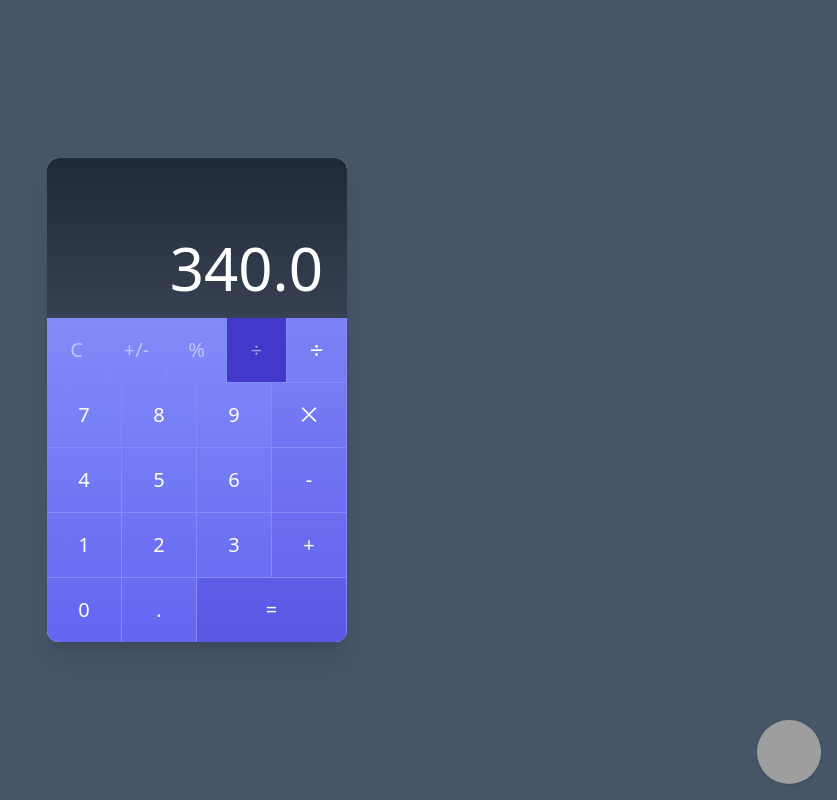
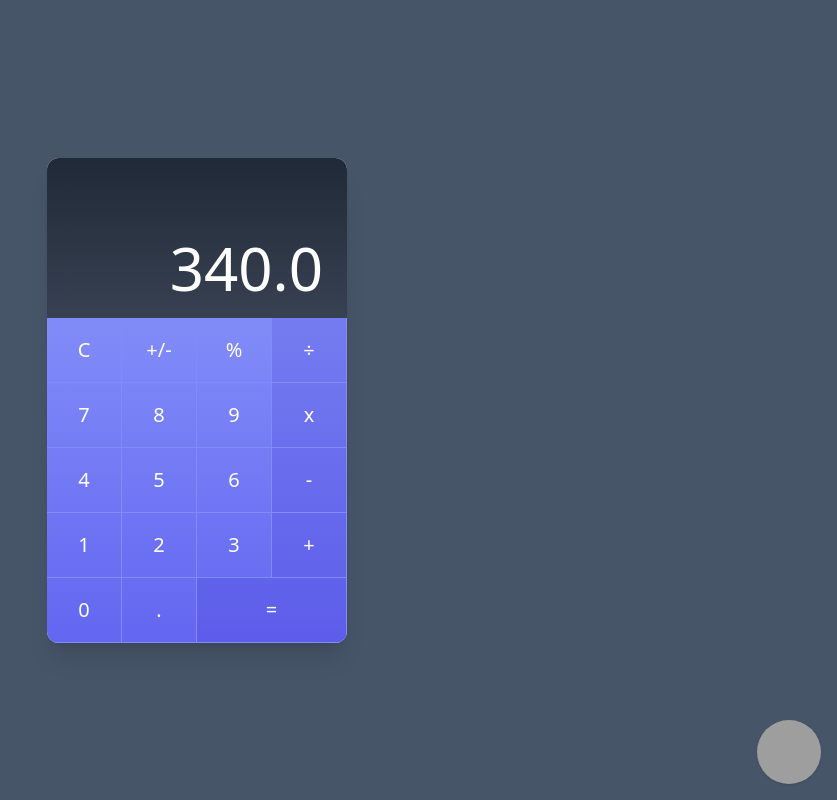
Before and after one commit to juanmata06/my-calculator, an Angular app: page /calculator in a window 1280 px wide. Shown: the whole page, without its empty margins (443-1280 px from the left). Built offline with nearby package versions, Linux system fonts and the light colour scheme; grey boxes are pictures that could not be loaded.

Commit message:
buttons styles using InputSignal & HostBindings

```diff
--- a/src/app/calculator/components/button/button.component.html
+++ b/src/app/calculator/components/button/button.component.html
@@ -1,5 +1,7 @@
 <!-- <div class="w-1/4 border-r border-b border-indigo-400"> -->
-  <button class="w-full h-16 outline-none focus:outline-none hover:bg-indigo-700 hover:bg-opacity-20 text-white text-opacity-50 text-xl font-light">
+  <button
+    [class.is-command-button]="isCommandButton()"
+  >
     <ng-content/>
   </button>
 <!-- </div> -->
--- /dev/null
+++ b/src/app/calculator/components/button/button.component.scss
@@ -0,0 +1,7 @@
+button {
+  @apply w-full h-16 outline-none focus:outline-none hover:bg-indigo-700 hover:bg-opacity-20 text-white text-xl font-light;
+
+  &.is-command-button {
+    @apply bg-indigo-700 bg-opacity-20;
+  }
+}
--- a/src/app/calculator/components/button/button.component.ts
+++ b/src/app/calculator/components/button/button.component.ts
@@ -1,5 +1,5 @@
 import { CommonModule } from '@angular/common';
-import { ChangeDetectionStrategy, Component, HostBinding, OnInit, input } from '@angular/core';
+import { ChangeDetectionStrategy, Component, HostBinding, OnInit, ViewEncapsulation, input } from '@angular/core';
 
 @Component({
   selector: 'app-button',
@@ -8,18 +8,29 @@ import { ChangeDetectionStrategy, Component, HostBinding, OnInit, input } from '
     CommonModule,
   ],
   templateUrl: './button.component.html',
+  styleUrl: './button.component.scss',
   changeDetection: ChangeDetectionStrategy.OnPush,
   host: {
     class: 'w-1/4 border-r border-b border-indigo-400'
   }
 })
-export class ButtonComponent{
+export class ButtonComponent {
 
+  //* Input signals:
   public isCommandButton = input(false, {
     transform: (value: boolean | string) => typeof value == 'string' ? value == '' : value
   });
 
-  @HostBinding('class.bg-indigo-700') get CommandStyle() {
-    return this.isCommandButton();
+  public isDoubleSize = input(false, {
+    transform: (value: boolean | string) => typeof value == 'string' ? value == '' : value
+  });
+
+  //* Host bindings:
+  // @HostBinding('class.is-command-button') get CommandStyle() {
+  //   return this.isCommandButton();
+  // }
+
+  @HostBinding('class.w-2/4') get CommandStyle() {
+    return this.isDoubleSize();
   }
 }
--- a/src/app/calculator/components/calculator/calculator.component.html
+++ b/src/app/calculator/components/calculator/calculator.component.html
@@ -10,61 +10,28 @@
       <app-button>+/-</app-button>
       <app-button>%</app-button>
       <app-button isCommandButton>÷</app-button>
-      <div class="w-1/4 border-r border-b border-indigo-400">
-          <button class="w-full h-16 outline-none focus:outline-none bg-indigo-700 bg-opacity-10 hover:bg-opacity-20 text-white text-2xl font-light">÷</button>
-      </div>
   </div>
   <div class="flex w-full">
-      <div class="w-1/4 border-r border-b border-indigo-400">
-          <button class="w-full h-16 outline-none focus:outline-none hover:bg-indigo-700 hover:bg-opacity-20 text-white text-xl font-light">7</button>
-      </div>
-      <div class="w-1/4 border-r border-b border-indigo-400">
-          <button class="w-full h-16 outline-none focus:outline-none hover:bg-indigo-700 hover:bg-opacity-20 text-white text-xl font-light">8</button>
-      </div>
-      <div class="w-1/4 border-r border-b border-indigo-400">
-          <button class="w-full h-16 outline-none focus:outline-none hover:bg-indigo-700 hover:bg-opacity-20 text-white text-xl font-light">9</button>
-      </div>
-      <div class="w-1/4 border-r border-b border-indigo-400">
-          <button class="w-full h-16 outline-none focus:outline-none bg-indigo-700 bg-opacity-10 hover:bg-opacity-20 text-white text-xl font-light">⨉</button>
-      </div>
+    <app-button>7</app-button>
+    <app-button>8</app-button>
+    <app-button>9</app-button>
+    <app-button isCommandButton>x</app-button>
   </div>
   <div class="flex w-full">
-      <div class="w-1/4 border-r border-b border-indigo-400">
-          <button class="w-full h-16 outline-none focus:outline-none hover:bg-indigo-700 hover:bg-opacity-20 text-white text-xl font-light">4</button>
-      </div>
-      <div class="w-1/4 border-r border-b border-indigo-400">
-          <button class="w-full h-16 outline-none focus:outline-none hover:bg-indigo-700 hover:bg-opacity-20 text-white text-xl font-light">5</button>
-      </div>
-      <div class="w-1/4 border-r border-b border-indigo-400">
-          <button class="w-full h-16 outline-none focus:outline-none hover:bg-indigo-700 hover:bg-opacity-20 text-white text-xl font-light">6</button>
-      </div>
-      <div class="w-1/4 border-r border-b border-indigo-400">
-          <button class="w-full h-16 outline-none focus:outline-none bg-indigo-700 bg-opacity-10 hover:bg-opacity-20 text-white text-xl font-light">-</button>
-      </div>
+    <app-button>4</app-button>
+    <app-button>5</app-button>
+    <app-button>6</app-button>
+    <app-button isCommandButton>-</app-button>
   </div>
   <div class="flex w-full">
-      <div class="w-1/4 border-r border-b border-indigo-400">
-          <button class="w-full h-16 outline-none focus:outline-none hover:bg-indigo-700 hover:bg-opacity-20 text-white text-xl font-light">1</button>
-      </div>
-      <div class="w-1/4 border-r border-b border-indigo-400">
-          <button class="w-full h-16 outline-none focus:outline-none hover:bg-indigo-700 hover:bg-opacity-20 text-white text-xl font-light">2</button>
-      </div>
-      <div class="w-1/4 border-r border-b border-indigo-400">
-          <button class="w-full h-16 outline-none focus:outline-none hover:bg-indigo-700 hover:bg-opacity-20 text-white text-xl font-light">3</button>
-      </div>
-      <div class="w-1/4 border-r border-b border-indigo-400">
-          <button class="w-full h-16 outline-none focus:outline-none bg-indigo-700 bg-opacity-10 hover:bg-opacity-20 text-white text-xl font-light">+</button>
-      </div>
+    <app-button>1</app-button>
+    <app-button>2</app-button>
+    <app-button>3</app-button>
+    <app-button isCommandButton>+</app-button>
   </div>
   <div class="flex w-full">
-      <div class="w-1/4 border-r border-indigo-400">
-          <button class="w-full h-16 outline-none focus:outline-none hover:bg-indigo-700 hover:bg-opacity-20 text-white text-xl font-light">0</button>
-      </div>
-      <div class="w-1/4 border-r border-indigo-400">
-          <button class="w-full h-16 outline-none focus:outline-none hover:bg-indigo-700 hover:bg-opacity-20 text-white text-xl font-light">.</button>
-      </div>
-      <div class="w-2/4 border-r border-indigo-400">
-          <button class="w-full h-16 outline-none focus:outline-none bg-indigo-700 bg-opacity-30 hover:bg-opacity-40 text-white text-xl font-light">=</button>
-      </div>
+    <app-button>0</app-button>
+    <app-button>.</app-button>
+    <app-button isCommandButton isDoubleSize>=</app-button>
   </div>
 </div>
--- a/src/styles.scss
+++ b/src/styles.scss
@@ -2,3 +2,8 @@
 @tailwind base;
 @tailwind components;
 @tailwind utilities;
+
+
+.is-command-button {
+  @apply bg-indigo-700 bg-opacity-20;
+}
```
